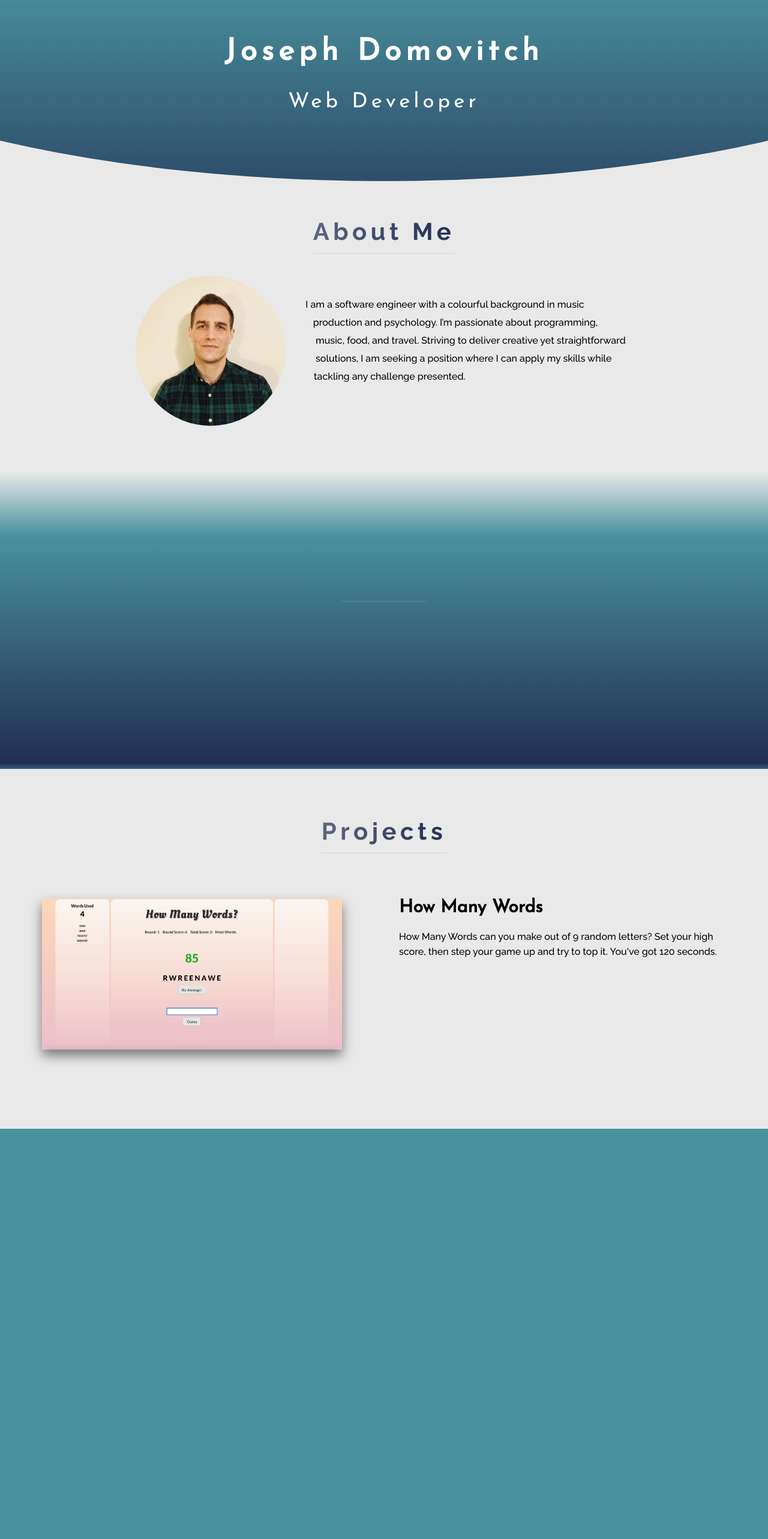
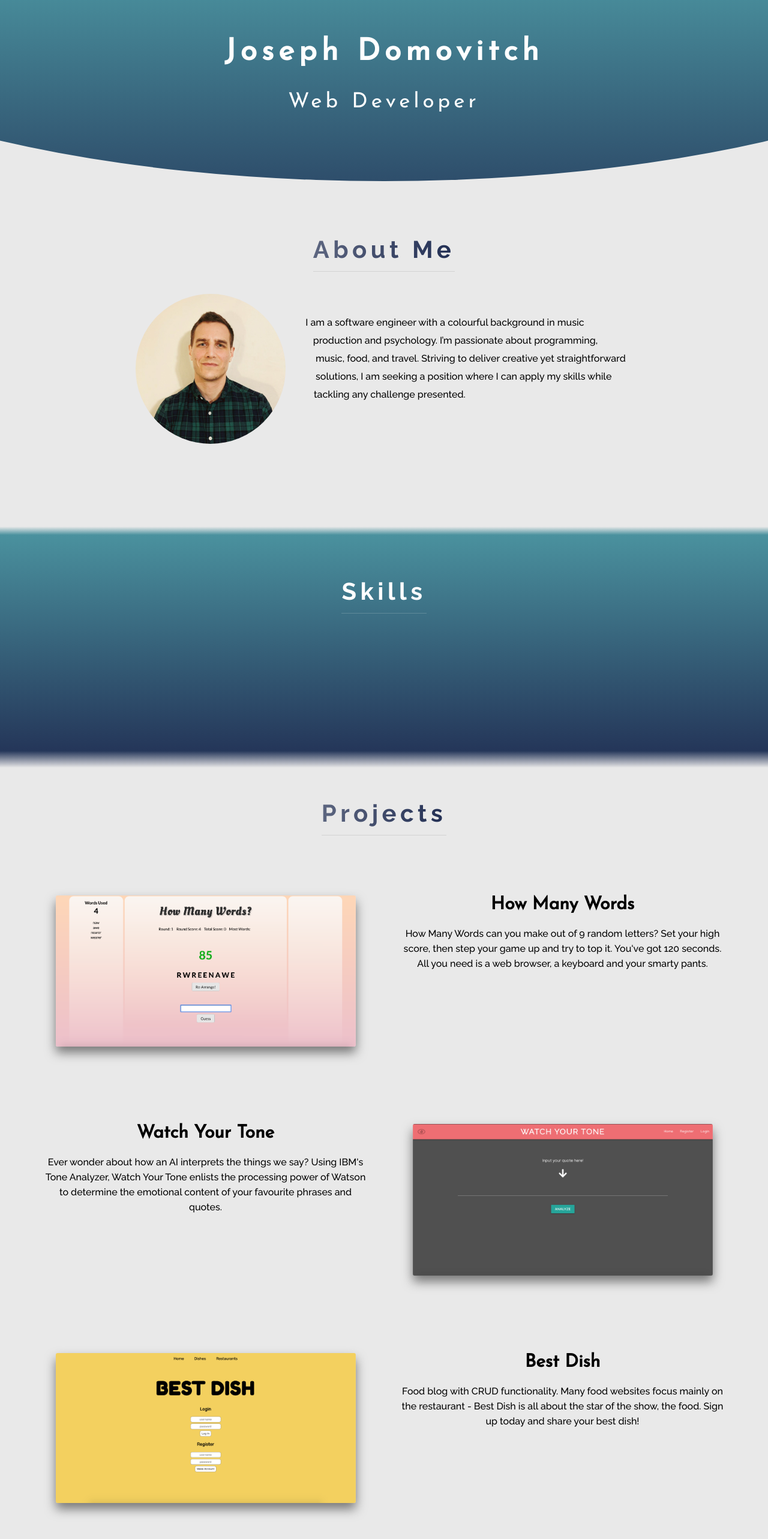
Before and after one commit to jdomo/jd-portfolio, a React (Create React App) app: page / in a window 1280 px wide. Shown: the part 98-2664 px from the top of the page at 60% size. Before the commit the page ends 1982 px from the top, so only its background shows below. Built offline with nearby package versions, Linux system fonts and the light colour scheme.

Commit message:
add media to projects with alternating text/pic position

```diff
--- a/src/components/Projects/Projects.js
+++ b/src/components/Projects/Projects.js
@@ -3,7 +3,7 @@ import React, {Component} from 'react';
 class Projects extends Component {
   render() {
     return (
-      <div className="section-projects" id="projects">
+      <section className="section-projects" id="projects">
         <div className="u-center-text u-margin-bottom-med">
           <h3 className="heading-secondary">Projects</h3>
         </div>
@@ -16,27 +16,41 @@ class Projects extends Component {
               <h3 className="heading-tertiary u-margin-bottom-sml">How Many Words</h3>
               <p className="section-projects__text">
                 How Many Words can you make out of 9 random letters? Set your high score, then step your game up and try to top it. You've got 120 seconds.
+                All you need is a web browser, a keyboard and your smarty pants.
               </p>
             </div>
           </div>
         </div>
-        <div className="row">
-          <div className="col-1-of-2">
-
-          </div>
-          <div className="col-1-of-2">
-
+        <div className="section-projects__project">
+          <div className="row">
+            <div className="col-1-of-2">
+              <h3 className="heading-tertiary u-margin-bottom-sml">Watch Your Tone</h3>
+              <p className="section-projects__text">
+              Ever wonder about how an AI interprets the things we say? Using IBM's Tone Analyzer,
+              Watch Your Tone enlists the processing power of Watson to determine the emotional content of your favourite phrases and quotes.
+              </p>
+            </div>
+            <div className="col-1-of-2">
+              <img src="img/watch-your-tone.png" alt="How Many Words" className="section-projects__img"></img>
+            </div>
           </div>
         </div>
-        <div className="row">
-          <div className="col-1-of-2">
-
-          </div>
-          <div className="col-1-of-2">
-
+        <div className="section-projects__project">
+          <div className="row">
+            <div className="col-1-of-2">
+              <img src="img/best-dish.png" alt="How Many Words" className="section-projects__img"></img>
+            </div>
+            <div className="col-1-of-2">
+              <h3 className="heading-tertiary u-margin-bottom-sml">Best Dish</h3>
+              <p className="section-projects__text">
+                Food blog with CRUD functionality. Many food websites focus mainly on the restaurant -
+                Best Dish is all about the star of the show, the food. Sign up today and share your best dish!
+              </p>
+            </div>
           </div>
         </div>
-      </div>
+
+      </section>
     )
   }
 }
--- a/src/css/style.css
+++ b/src/css/style.css
@@ -61,8 +61,6 @@ header {
   cursor: default;
   display: inline-block;
   color: #FFF;
-  -webkit-background-clip: text;
-  color: transparent;
   transition: all .3s; }
   .heading-secondary--2:hover {
     transform: scale(1.025) translate(-1rem, -1rem);
@@ -184,10 +182,10 @@ header {
     background-color: rgba(33, 46, 83, 0.2); }
 
 .section-about {
-  height: 70rem;
+  height: 62rem;
   margin-top: -27rem;
-  background-image: linear-gradient(to bottom, #e9e9e9 85%, transparent);
-  padding: 17rem 0 25rem 0;
+  background-image: linear-gradient(to bottom, #e9e9e9 98%, transparent);
+  padding: 20rem 0 50rem 0;
   font-size: 1.6rem; }
   .section-about__content {
     position: relative;
@@ -213,21 +211,26 @@ header {
 
 .section-skills {
   height: 40rem;
-  padding: 5rem 0 25rem 0;
-  background-image: linear-gradient(to bottom, #4a919e, #212e53 95%, transparent); }
+  padding: 7rem 0 30rem 0;
+  background-image: linear-gradient(to bottom, #4a919e, #212e53 98%, transparent); }
 
 .section-projects {
-  height: 60rem;
-  margin-top: -1rem;
-  background-color: #e9e9e9;
+  height: 140rem;
+  margin-top: -4rem;
+  background-image: linear-gradient(to bottom, transparent, #e9e9e9 2%);
   padding: 8rem 0 25rem 0;
   font-size: 1.6rem;
   position: relative; }
   .section-projects__project {
-    padding: 2.5rem 5rem 5rem 5rem; }
+    text-align: center;
+    padding: 5rem 5rem 7.5rem 5rem; }
   .section-projects__text {
     line-height: 2.5rem; }
   .section-projects__img {
     width: 50rem;
     border-radius: 3px;
-    box-shadow: 0rem 1rem 2rem #777; }
+    box-shadow: 0rem 1rem 1.8rem #777;
+    transition: all .3s; }
+    .section-projects__img:hover {
+      transform: scale(1.03) translateY(-0.5rem);
+      box-shadow: 0rem 1.5rem 3rem #777; }
--- a/src/sass/base/_typography.scss
+++ b/src/sass/base/_typography.scss
@@ -63,10 +63,10 @@ header {
 
   //text color gradient
   display: inline-block;      //background/gradient ends where text ends
+  color: $color-white;
   // background-image: linear-gradient(to right, rgba($color-white, .7), $color-white);
-  color: $color-white;
-  -webkit-background-clip: text;    //background shows only where text is present
-  color: transparent;               //text allows background clip to show through
+  // -webkit-background-clip: text;    //background shows only where text is present
+  // color: transparent;               //text allows background clip to show through
 
   transition: all .3s;
 
--- a/src/sass/pages/_home.scss
+++ b/src/sass/pages/_home.scss
@@ -1,8 +1,9 @@
 .section-about {
-  height: 70rem;
+  height: 62rem;
   margin-top: -27rem;
-  background-image: linear-gradient(to bottom, $color-grey-light 85%, transparent);
-  padding: 17rem 0 25rem 0;
+  // background-color: $color-grey-light;
+  background-image: linear-gradient(to bottom, $color-grey-light 98%, transparent);
+  padding: 20rem 0 50rem 0;
   font-size: 1.6rem;
 
   &__content {
@@ -37,24 +38,27 @@
 
 .section-skills {
   height: 40rem;
-  padding: 5rem 0 25rem 0;
+  padding: 7rem 0 30rem 0;
   background-image: linear-gradient(
     to bottom,
     $color-blue-light,
-    $color-blue-dark 95%, transparent);
+    $color-blue-dark 98%,
+    transparent);
 }
 
 .section-projects {
-  height: 60rem;
-  margin-top: -1rem;
-  background-color: rgba($color-grey-light, 1);
+  height: 140rem;
+  margin-top: -4rem;
+  // background-color: rgba($color-grey-light, 1);
+  background-image: linear-gradient(to bottom, transparent, $color-grey-light 2%);
   padding: 8rem 0 25rem 0;
   font-size: 1.6rem;
   position: relative;
 
   &__project {
     // border: 1px solid $color-grey-dark-2;
-    padding: 2.5rem 5rem 5rem 5rem;
+    text-align: center;
+    padding: 5rem 5rem 7.5rem 5rem;
   }
 
   &__text {
@@ -64,6 +68,12 @@
   &__img {
     width: 50rem;
     border-radius: $border-radius-sml;
-    box-shadow: 0rem 1rem 2rem $color-grey-dark;
+    box-shadow: 0rem 1rem 1.8rem $color-grey-dark;
+    transition: all .3s;
+
+    &:hover {
+      transform: scale(1.03) translateY(-.5rem);
+      box-shadow: 0rem 1.5rem 3rem $color-grey-dark;
+    }
   }
 }
```
